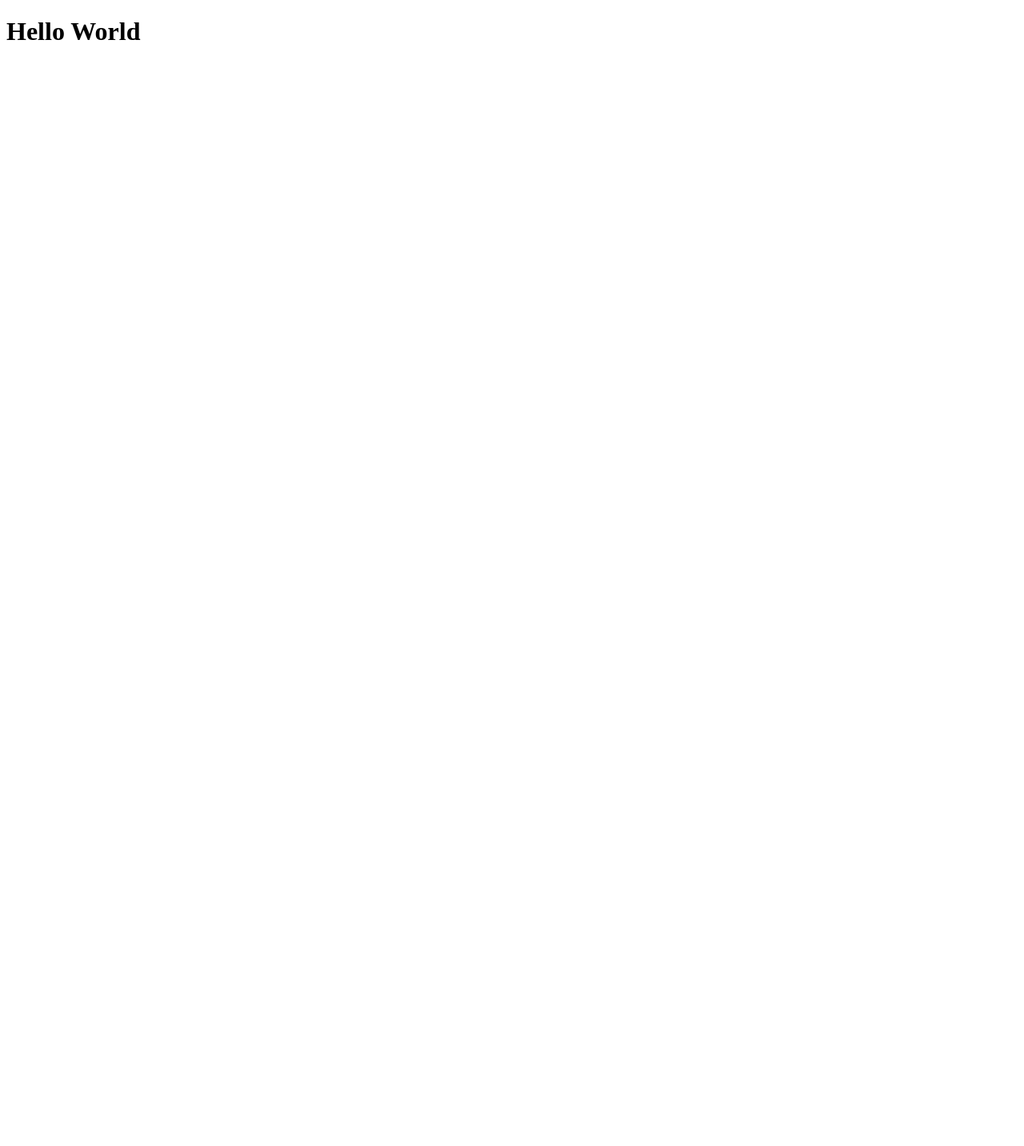
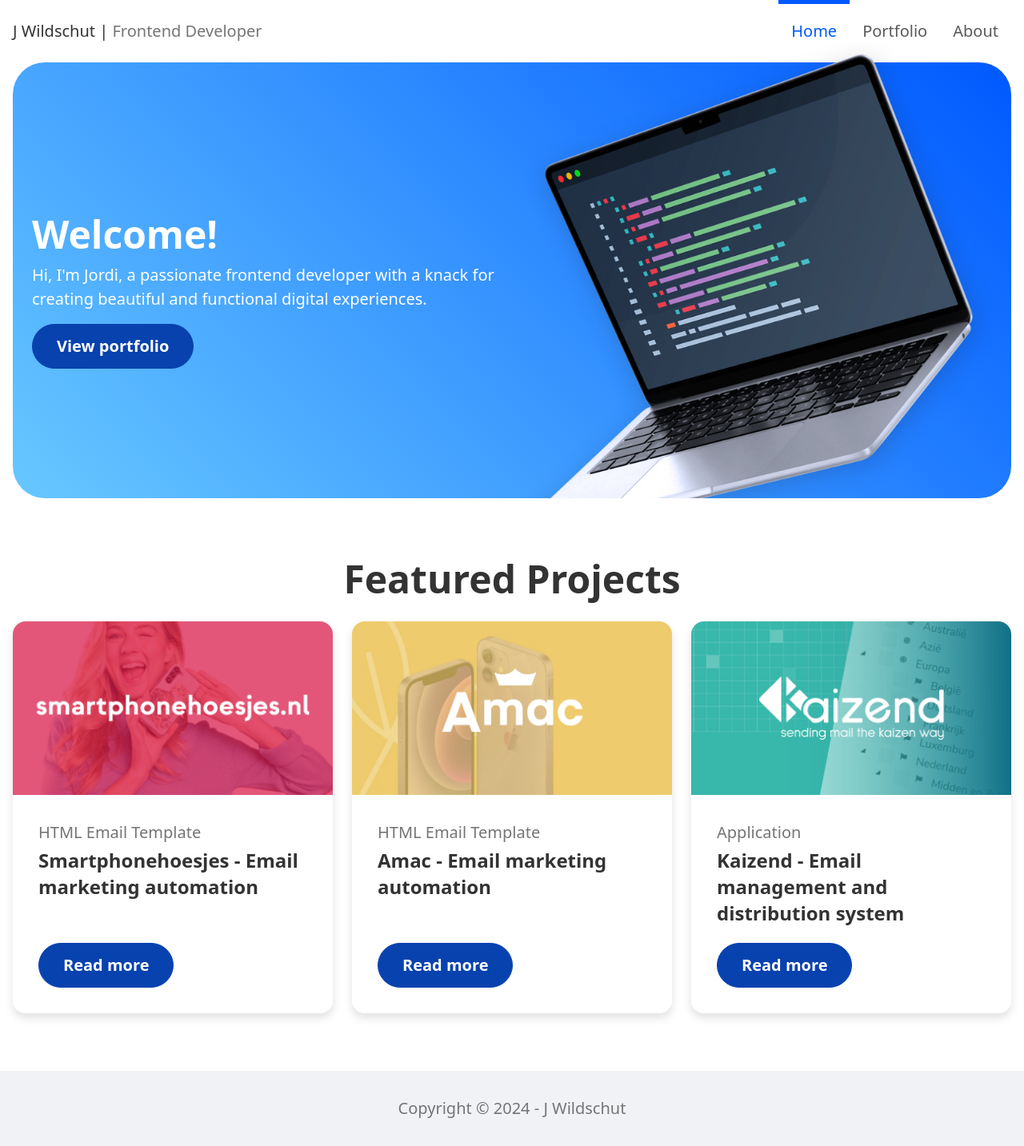
Before and after one commit to jwildschut/jwildschut.github.io, a plain HTML site: page index.html in a window 1280 px wide. Shown: the whole page at 80% size. Before the commit the page ends 800 px from the top, so only its background shows below. Drawn offline with nearby package versions, Linux system fonts and the light colour scheme.

Commit message:
feat(index): Initial home page

```diff
--- /dev/null
+++ b/assets/json/index/list.json
@@ -0,0 +1,22 @@
+{
+  "Featured": [
+    {
+      "Title": "Smartphonehoesjes - Email marketing automation",
+      "Subtitle": "HTML Email Template",
+      "Thumbnail": "/assets/img/smartphonehoesjes.webp",
+      "URL": "/smartphonehoesjes"
+    },
+    {
+      "Title": "Smartphonehoesjes - Email marketing automation",
+      "Subtitle": "HTML Email Template",
+      "Thumbnail": "/assets/img/smartphonehoesjes.webp",
+      "URL": "/smartphonehoesjes"
+    },
+    {
+      "Title": "Smartphonehoesjes - Email marketing automation",
+      "Subtitle": "HTML Email Template",
+      "Thumbnail": "/assets/img/smartphonehoesjes.webp",
+      "URL": "/smartphonehoesjes"
+    }
+  ]
+}
--- /dev/null
+++ b/css/index.css
@@ -0,0 +1,166 @@
+body {
+    min-height: 100vh;
+}
+
+/* -----------
+    Bootstrap
+    ----------- */
+:root {
+    --bs-primary: #0059ff;
+    --bs-secondary: #0842ae;
+    --bs-gray-900: #333333;
+    --bs-body-color: #757575;
+    --bs-body-font-size: 1.25rem;
+    --bs-body-font-weight: 300;
+    --bs-heading-color: var(--bs-gray-900);
+}
+
+.h1, h1,
+.h2, h2,
+.h3, h3,
+.h4, h4,
+.h5, h5,
+.h6, h6 {
+    font-weight: 700;
+}
+
+.h1, h1 {
+    font-size: 3rem;
+}
+
+.h2, h2 {
+    font-size: 3rem;
+}
+
+.navbar {
+    --bs-navbar-active-color: var(--bs-primary);
+    --bs-navbar-nav-link-padding-x: 1rem;
+}
+
+.card {
+    --bs-card-spacer-y: 2rem;
+    --bs-card-spacer-x: 2rem;
+    --bs-card-title-spacer-y: 0rem;
+    --bs-card-title-color: var(--bs-gray-900);
+    --bs-card-border-width: 0px;
+    --bs-card-border-radius: 1rem;
+    --bs-card-inner-border-radius: 1rem;
+    --bs-card-cap-padding-y: 2rem;
+    --bs-card-cap-padding-x: 2rem;
+    --bs-card-cap-bg: #ffffff;
+    --bs-card-box-shadow: 0px 6px 12px 0px rgba(0,0,0,0.12);
+    box-shadow: var(--bs-card-box-shadow);
+}
+
+.card-body {
+    padding-bottom: 1.25rem;
+}
+
+.card-title {
+    font-size: 1.5rem;
+    font-weight: 700;
+    line-height: 2rem;
+    text-decoration: none;
+}
+
+.card-subtitle {
+    margin-bottom: .25rem;
+}
+
+.btn {
+    --bs-btn-padding-x: 1.875rem;
+    --bs-btn-padding-y: .75rem;
+    --bs-btn-font-size: 1.25rem;
+    --bs-btn-font-weight: 700;
+    --bs-btn-border-radius: 2rem;
+}
+
+.btn-secondary {
+    --bs-btn-bg: var(--bs-secondary);
+    --bs-btn-border-color: var(--bs-secondary);
+}
+
+/* -----------
+    Custom
+    ----------- */
+.cc-wrapper {
+    width: 100%;
+    max-width: 1780px;
+    margin: 0 auto;
+}
+
+.cc-container {
+    width: 100%;
+    max-width: 1280px;
+    margin: 0 auto;
+}
+
+.cc-heading a {
+    color: var(--bs-body-color);
+    text-decoration: none;
+}
+
+.cc-heading strong {
+    color: var(--bs-gray-900);
+}
+
+.cc-footer {
+    padding-top: 2rem;
+    padding-bottom: 2rem;
+    background-color: #f0f2f6;
+    text-align: center;
+}
+
+/* Index */
+.cc-hero-image {
+    display: flex;
+    width: 100%;
+    min-height: 545px;
+    border-radius: 40px;
+    padding: 1.5rem;
+    padding-bottom: 0;
+    background: rgb(103,200,255);
+    background: linear-gradient(45deg, rgba(103,200,255,1) 0%, rgba(0,89,255,1) 100%);
+}
+
+.cc-hero-image .cc-container {
+    position: relative;
+}
+
+.cc-hero-content {
+    color: #ffffff;
+    max-width: 640px;
+    margin: auto 0;
+    z-index: 99;
+}
+
+.cc-hero-content h1 {
+    color: #ffffff;
+}
+
+.cc-hero-element {
+    position: absolute;
+    right: 0;
+    bottom: 0;
+    z-index: 0;
+}
+
+@media (min-width: 992px) {
+    .navbar-nav .nav-link.active {
+        position: relative;
+    }
+
+    .navbar-nav .nav-link.active::after {
+        content: '';
+        position: absolute;
+        top: 0;
+        left: 0;
+        width: 100%;
+        height: 5px;
+        background-color: var(--bs-primary);
+    }
+
+    .opacity-lg-100 {
+        opacity: 1 !important;
+    }
+}
--- a/index.html
+++ b/index.html
@@ -4,9 +4,116 @@
     <meta charset="UTF-8">
     <meta name="viewport" content="width=device-width, initial-scale=1.0">
     <meta http-equiv="X-UA-Compatible" content="ie=edge">
-    <title>My Website</title>
+    <title>J Wildschut | Frontend Developer</title>
+    <link rel="stylesheet" href="https://cdn.jsdelivr.net/npm/bootstrap@5.3.3/dist/css/bootstrap.min.css" integrity="sha384-QWTKZyjpPEjISv5WaRU9OFeRpok6YctnYmDr5pNlyT2bRjXh0JMhjY6hW+ALEwIH" crossorigin="anonymous">
+    <link rel="stylesheet" href="/css/index.css" />
 </head>
 <body>
-    <h1>Hello World</h1>
+    <header class="px-3">
+        <div class="cc-wrapper">
+            <div class="cc-container">
+                <nav class="navbar navbar-expand-lg py-lg-0">
+                    <div class="container-fluid p-0">
+                        <div class="cc-heading">
+                            <a href="/"><strong>J Wildschut |</strong> Frontend Developer</a>
+                        </div>
+                        <button class="navbar-toggler" type="button" data-bs-toggle="collapse" data-bs-target="#navbar-nav">
+                            <span class="navbar-toggler-icon"></span>
+                        </button>
+                        <div class="collapse navbar-collapse" id="navbar-nav">
+                            <ul class="navbar-nav ms-auto">
+                                <li class="nav-item">
+                                    <a class="nav-link py-lg-4 active" href="/">Home</a>
+                                </li>
+                                <li class="nav-item">
+                                    <a class="nav-link py-lg-4" href="/portfolio">Portfolio</a>
+                                </li>
+                                <li class="nav-item">
+                                    <a class="nav-link py-lg-4" href="/about">About</a>
+                                </li>
+                            </ul>
+                        </div>
+                    </div>
+                </nav>
+            </div>
+        </div>
+    </header>
+    <main class="px-3">
+        <div class="cc-wrapper pb-5">
+            <div class="cc-hero-image">
+                <div class="cc-container d-flex align-items-center">
+                    <div class="cc-hero-content">
+                        <h1>Welcome!</h1>
+                        <p>Hi, I'm Jordi, a passionate frontend developer with a knack for creating beautiful and functional digital experiences.</p>
+                        <a href="/portfolio" class="btn btn-secondary">View portfolio</a>
+                    </div>
+                    <div class="cc-hero-element opacity-50 opacity-lg-100">
+                        <img src="/assets/img/hero-image.png" class="img-fluid" width="587" />
+                    </div>
+                </div>
+            </div>
+        </div>
+        <div class="cc-wrapper pb-5 mt-4">
+            <div class="cc-container">
+                <h2 class="mb-0 text-center">Featured Projects</h2>
+            </div>
+            <div class="cc-container pt-4">
+                <div class="row row-cols-1 row-cols-lg-3 g-4">
+                    <div class="col">
+                        <div class="card h-100">
+                            <a href="#">
+                                <img src="/assets/img/html-template-smartphonehoesjes.png" class="card-img-top">
+                            </a>
+                            <div class="card-body">
+                                <p class="card-subtitle">HTML Email Template</p>
+                                <a href="#" class="card-title">Smartphonehoesjes - Email marketing automation</a>
+                            </div>
+                            <div class="card-footer pt-0">
+                                <a href="#" class="btn btn-secondary">Read more</a>
+                            </div>
+                        </div>
+                    </div>
+                    <div class="col">
+                        <div class="card h-100">
+                            <a href="#">
+                                <img src="/assets/img/html-template-amac.png" class="card-img-top">
+                            </a>
+                            <div class="card-body">
+                                <p class="card-subtitle">HTML Email Template</p>
+                                <a href="#" class="card-title">Amac - Email marketing automation</a>
+                            </div>
+                            <div class="card-footer pt-0">
+                                <a href="#" class="btn btn-secondary">Read more</a>
+                            </div>
+                        </div>
+                    </div>
+                    <div class="col">
+                        <div class="card h-100">
+                            <a href="#">
+                                <img src="/assets/img/application-kaizend.png" class="card-img-top">
+                            </a>
+                            <div class="card-body">
+                                <p class="card-subtitle">Application</p>
+                                <a href="#" class="card-title">Kaizend - Email management and distribution system</a>
+                            </div>
+                            <div class="card-footer pt-0">
+                                <a href="#" class="btn btn-secondary">Read more</a>
+                            </div>
+                        </div>
+                    </div>
+                </div>
+            </div>
+        </div>
+    </main>
+    <footer class="cc-footer px-3 mt-4">
+        <div class="cc-wrapper">
+            <div class="cc-container">
+                <span>Copyright &copy; 2024 - J Wildschut</span>
+            </div>
+        </div>
+    </footer>
+    <script src="https://code.jquery.com/jquery-3.7.1.min.js" integrity="sha256-/JqT3SQfawRcv/BIHPThkBvs0OEvtFFmqPF/lYI/Cxo=" crossorigin="anonymous"></script>
+    <script src="https://cdn.jsdelivr.net/npm/bootstrap@5.3.3/dist/js/bootstrap.bundle.min.js" integrity="sha384-YvpcrYf0tY3lHB60NNkmXc5s9fDVZLESaAA55NDzOxhy9GkcIdslK1eN7N6jIeHz" crossorigin="anonymous"></script>
+    <script src="/js/index/index.js"></script>
 </body>
 </html>
--- /dev/null
+++ b/js/index/index.js
@@ -0,0 +1,29 @@
+$(document).ready(function () {
+	$.ajax({
+		url: "/assets/json/index/list.json",
+		success: function (response) {
+			renderFeaturedItems(response);
+        }
+	})
+});
+
+function renderFeaturedItems(obj) {
+	let html = '';
+	$.each(obj.Featured, function () {
+		html += getItemHtml(this);
+	});
+
+	$('#featuredItemsWrapper').html(html);
+}
+
+function getItemHtml(obj) {
+	return `
+	<a href="${obj.URL}" class="cc-item-card">
+        <div class="cc-thumbnail">
+            <img src="${obj.Thumbnail}" />
+        </div>
+        <div class="cc-subtitle">${obj.Subtitle}</div>
+        <div class="cc-title">${obj.Title}</div>
+    </a>
+	`;
+}
```
Also changed, not shown: portfolio.html (added, +55 -0 lines), assets/img/application-kaizend.png (added), assets/img/hero-image.png (added), assets/img/html-template-amac.png (added), assets/img/html-template-smartphonehoesjes.png (added), 1 other file.
